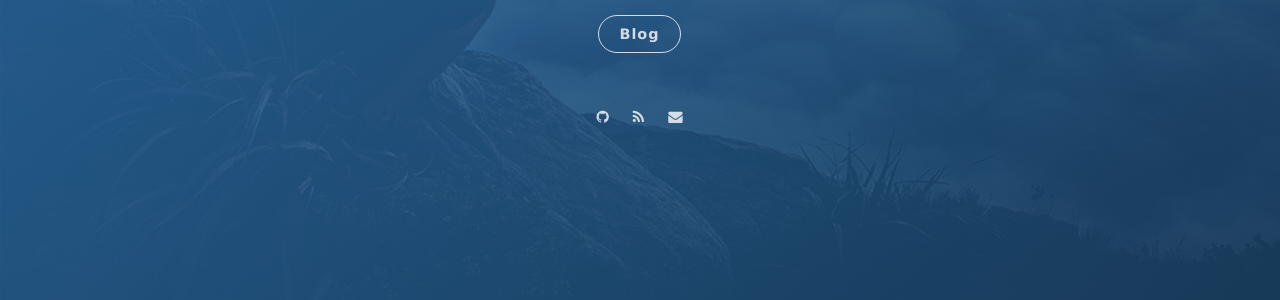
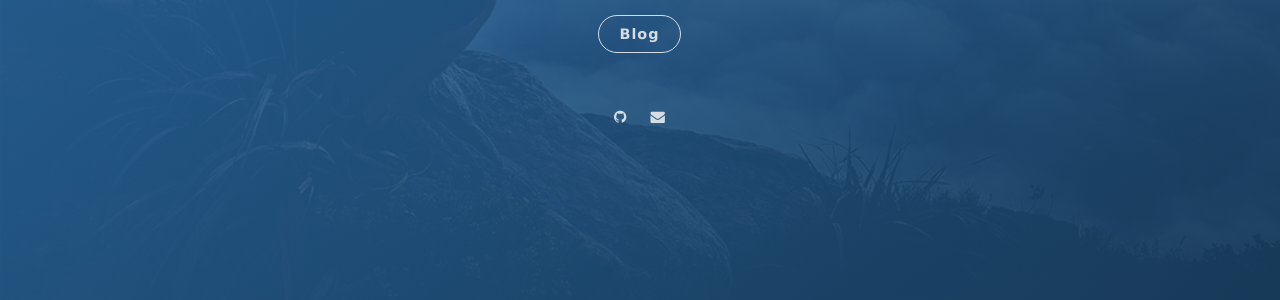
Before and after one commit to navy-xie/navy-xie.github.io, a Jekyll site: the page built from index.html, in a window 1280 px wide. Shown: the part 569-869 px from the top of the page. Built offline with Jekyll 4.4.1, drawn with Linux system fonts in a browser that asks for light colours; nearby versions of some CDN libraries; the list of posts is cut into pages by our own code.

Commit message:
Solved the conflict

```diff
--- a/_includes/social.html
+++ b/_includes/social.html
@@ -41,6 +41,7 @@
   </li>
   {% endif %}
 
+  {% if site.social.rss %}
   <!-- RSS -->
   <li class="navigation__item">
     <a href="/feed.xml" rel="author" title="RSS" target="_blank">
@@ -48,6 +49,7 @@
       <span class="label">RSS</span>
     </a>
   </li>
+  {% endif %}
 
   {% if site.social.mail %}
   <!-- Email -->
```
